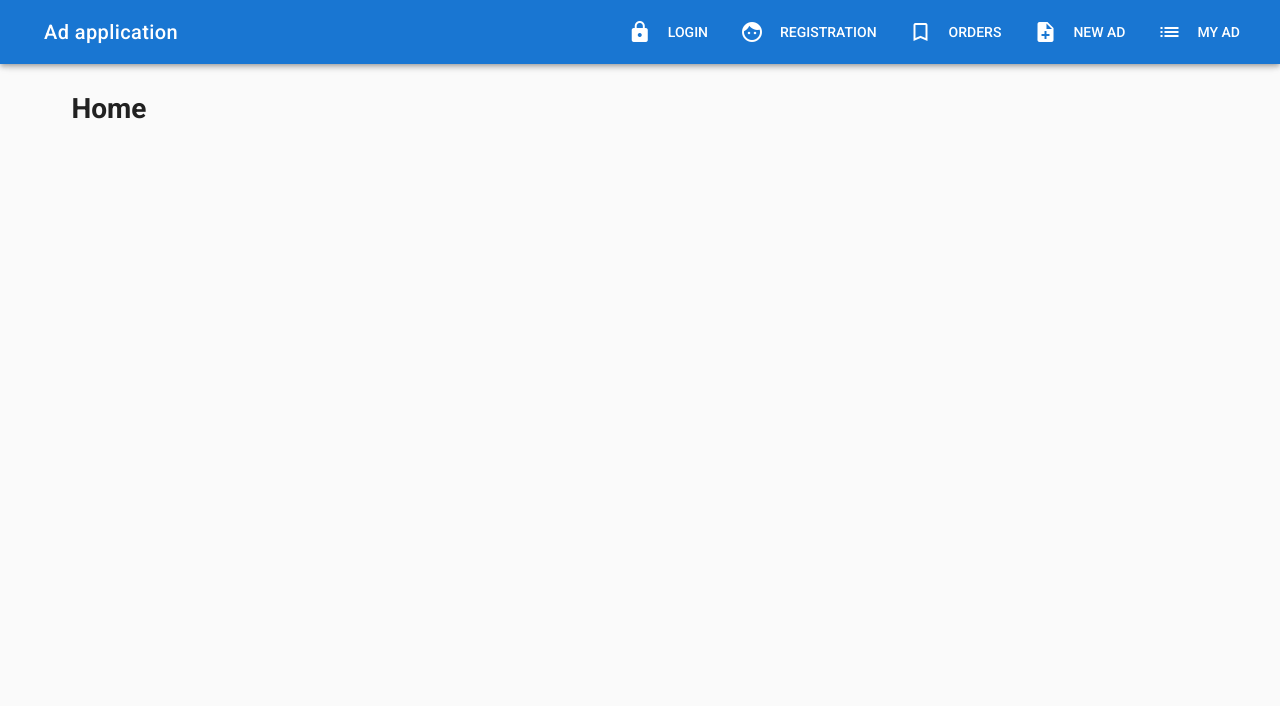
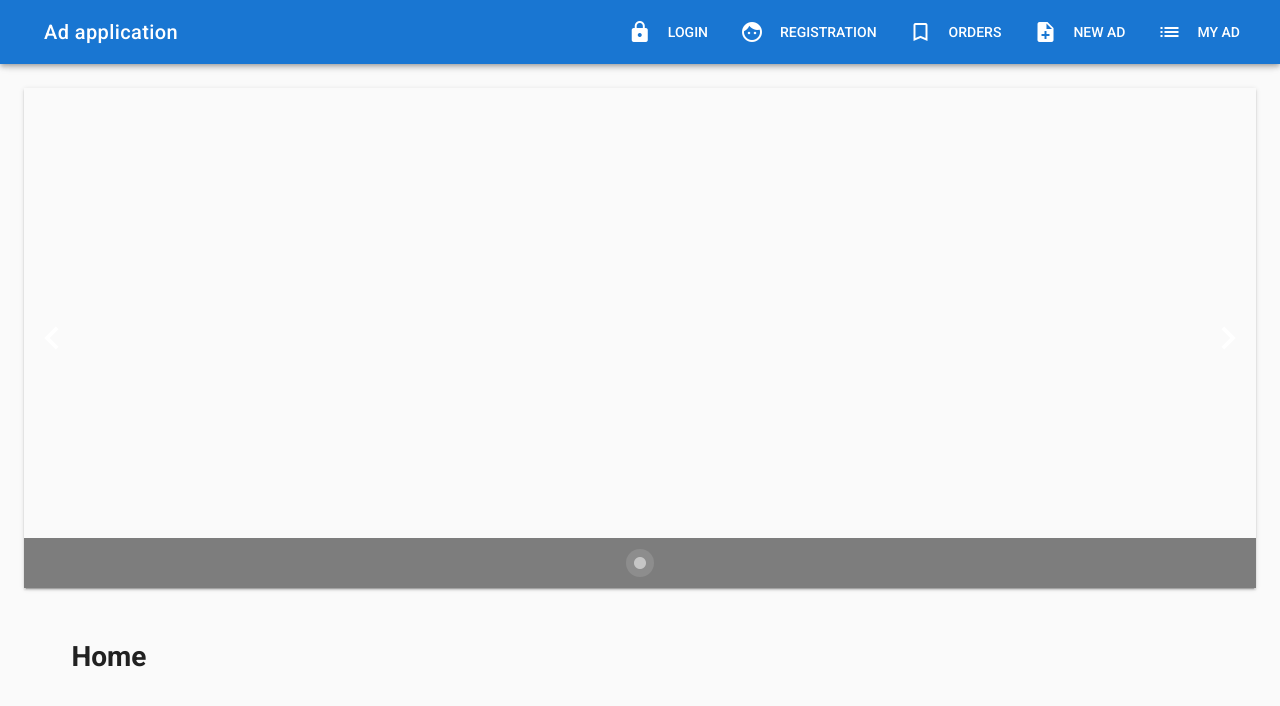
Before and after one commit to elkhann/ad-project, a Vue app: page / in a window 1280 px wide. Shown: the top 706 px of the page. Built offline with nearby package versions, Linux system fonts and the light colour scheme.

Commit message:
Создание главной страницы

```diff
--- a/src/App.vue
+++ b/src/App.vue
@@ -27,7 +27,9 @@
         @click="drawer = !drawer"
         class="hidden-md-and-up"
       ></v-toolbar-side-icon>
-      <v-toolbar-title>Ad application</v-toolbar-title>
+      <v-toolbar-title>
+        <router-link to="/" tag="span" class="pointer">Ad application</router-link>
+      </v-toolbar-title>
       <v-spacer></v-spacer>
       <v-toolbar-items class="hidden-sm-and-down">
 
@@ -66,3 +68,9 @@ export default {
   }
 }
 </script>
+
+<style scoped>
+  .pointer {
+    cursor: pointer;
+  }
+</style>
--- a/src/components/Home.vue
+++ b/src/components/Home.vue
@@ -1,4 +1,15 @@
 <template>
+
+  <div>
+    <v-container fluid>
+      <v-layout row>
+        <v-flex xs12>
+          <v-carousel>
+          <v-carousel-item></v-carousel-item>
+          </v-carousel>
+        </v-flex>
+      </v-layout>
+    </v-container>
     <v-container>
       <v-layout row>
         <v-flex xs12>
@@ -6,6 +17,7 @@
         </v-flex>
       </v-layout>
     </v-container>
+  </div>
 </template>
 
 <script>
```
Lines whose indentation alone changed are shown as unchanged.
